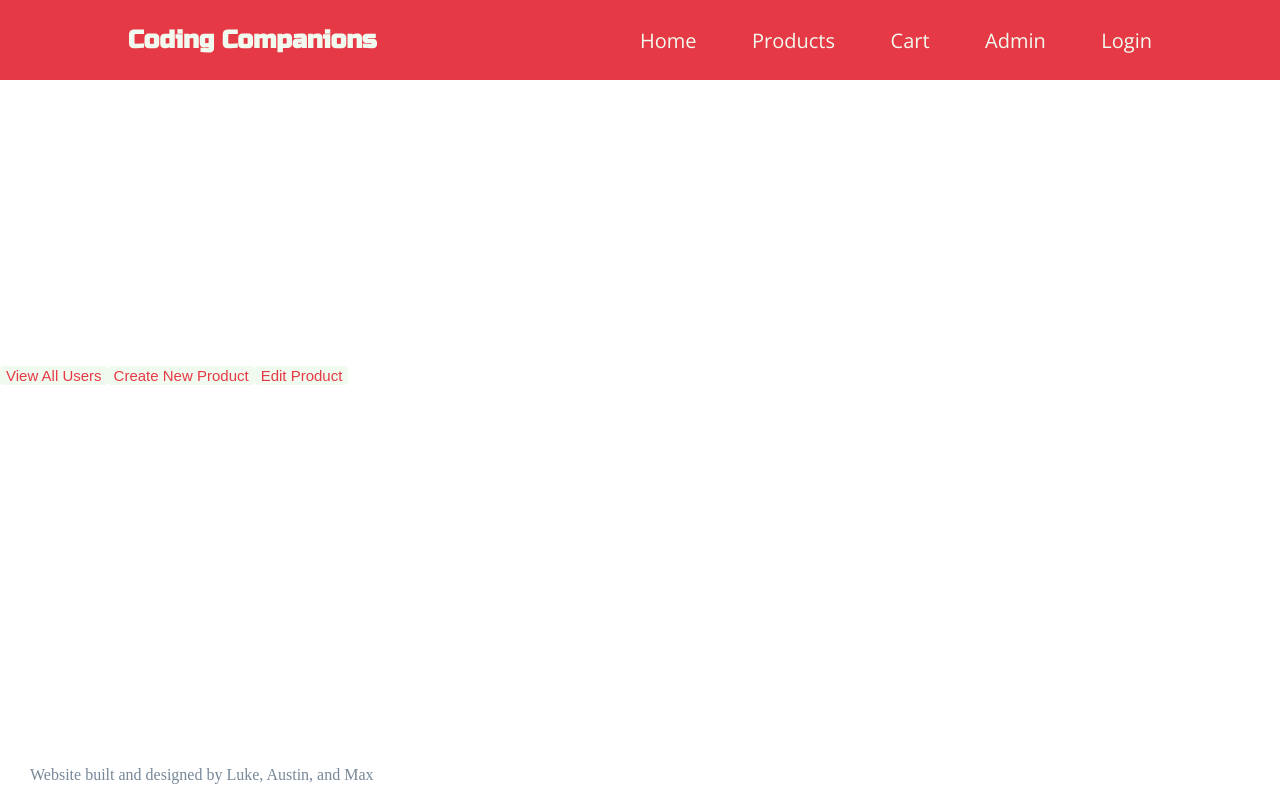
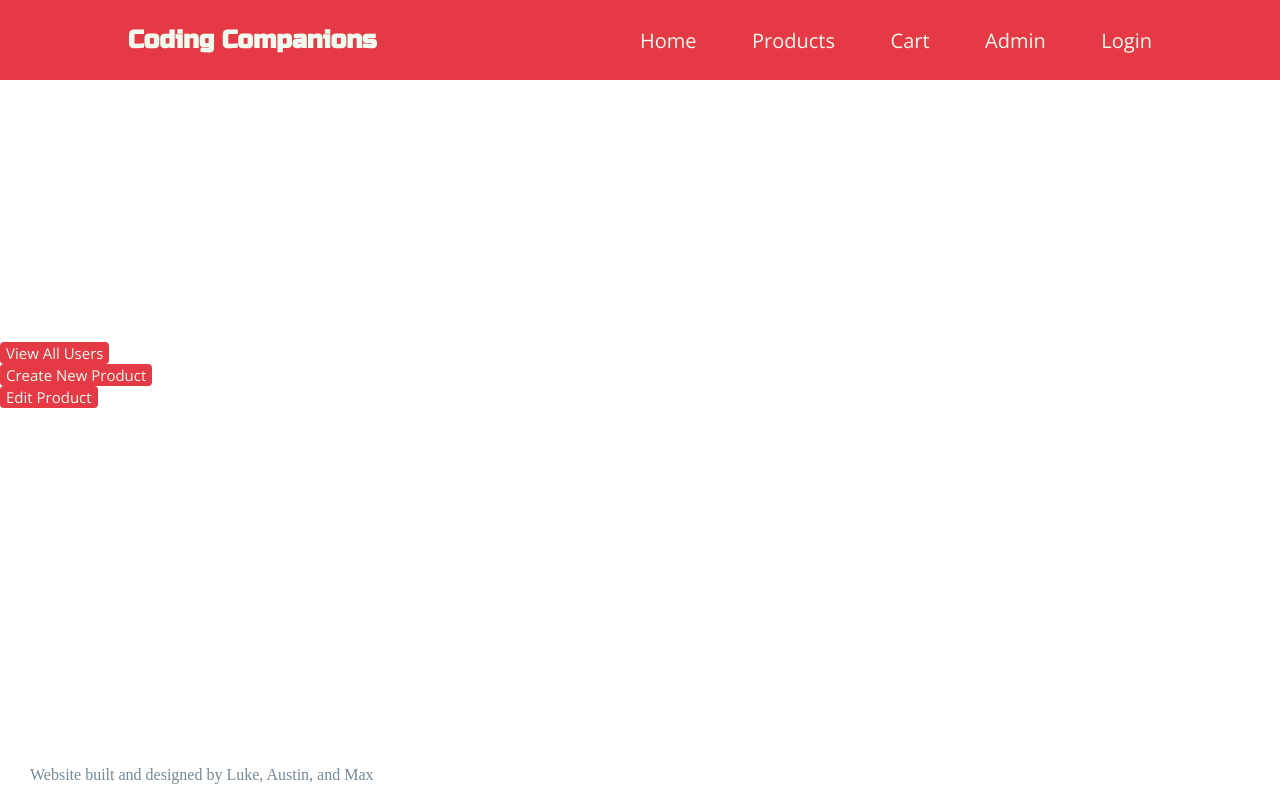
Before and after one commit to MaxVillagomez/coding-companions, a React (Create React App) app: page /admin in a window 1280 px wide. Built offline with nearby package versions, Linux system fonts and the light colour scheme; no server answers.

Commit message:
feat(css) changes styling of website

```diff
--- a/src/components/Admin.js
+++ b/src/components/Admin.js
@@ -3,15 +3,15 @@ import { Link } from "react-router-dom";
 
 const Admin = () => {
     return(
-        <div>
+        <div className="admin-button-container">
             <Link to="/admin/users">
-            <button>View All Users</button>
+            <button className="admin-button">View All Users</button>
             </Link>
             <Link to="/admin/createproduct">
-            <button>Create New Product</button>
+            <button className="admin-button">Create New Product</button>
             </Link>
             <Link to="/admin/products">
-            <button >Edit Product</button>
+            <button className="admin-button">Edit Product</button>
             </Link>
         </div>
     )
--- a/src/components/App.js
+++ b/src/components/App.js
@@ -215,6 +215,7 @@ const App = () => {
                 setCity={setCity}
                 zip={zip}
                 setZip={setZip}
+                setIsLoggedIn={isLoggedIn}
               />
             }
           />
--- a/src/components/Cart.js
+++ b/src/components/Cart.js
@@ -44,7 +44,7 @@ const Cart = ({
           <button className="checkout-button">Proceed to Checkout</button>
         </Link>
       ) : (
-        <h1>Add Items to your Cart</h1>
+        <h1 className="add-items-to-cart-text">Your cart is empty.</h1>
       )}
     </div>
   );
--- a/src/components/Register.js
+++ b/src/components/Register.js
@@ -15,6 +15,7 @@ const Register = ({
   setState,
   streetAddress,
   setStreetAddress,
+  isLoggedIn
 }) => {
   const navigate = useNavigate();
   async function handleSubmit(event) {
@@ -33,7 +34,7 @@ const Register = ({
       console.log("This is token in register component: ", token);
     }
     console.log("This the user data from register component: ", result);
-    navigate("/", { replace: true });
+    navigate("/login", { replace: true });
   }
   return (
     <div className="form-container">
--- a/src/style/App.css
+++ b/src/style/App.css
@@ -236,9 +236,10 @@ button:hover {
 .cart-container {
   display: flex;
   flex-direction: column;
+  justify-content: center;
   font-family: "Open Sans", sans-serif;
   color: #1d3557ff;
-  width: 90%;
+  width: 100%;
 }
 
 .cart-box {
@@ -261,6 +262,7 @@ button {
   background-color: #f1faee;
   border-radius: 4px;
   font-size: 15px;
+  font-family: "Open Sans", sans-serif;
 }
 
 .cart-button {
@@ -270,12 +272,19 @@ button {
   background-color: #e63946ff;
   border-radius: 4px;
   font-size: 15px;
+  font-family: "Open Sans", sans-serif;
+}
+
+.add-items-to-cart-text {
+  display: flex;
+  justify-content: center;
 }
 
 .checkout-button-container {
   display: flex;
   justify-content: flex-end;
   margin-top: 50px;
+  margin-right: 50px;
 }
 
 .checkout-button {
@@ -342,7 +351,7 @@ button {
 .subtotal {
   display: flex;
   justify-content: flex-end;
-  margin-right: 20px;
+  margin-right: 60px;
   font-size: 20px;
 }
 
@@ -365,6 +374,22 @@ button {
   align-items:;
 } */
 
+.admin-button-container {
+  display: flex;
+  flex-direction: column;
+  justify-content: center;
+}
+
+.admin-button {
+  text-decoration: none;
+  border: none;
+  color: #f1faee;
+  background-color: #e63946ff;
+  border-radius: 4px;
+  font-size: 15px;
+  font-family: "Open Sans", sans-serif;
+}
+
 .footer-container {
   margin-left: 30px;
   color: lightslategray
```
